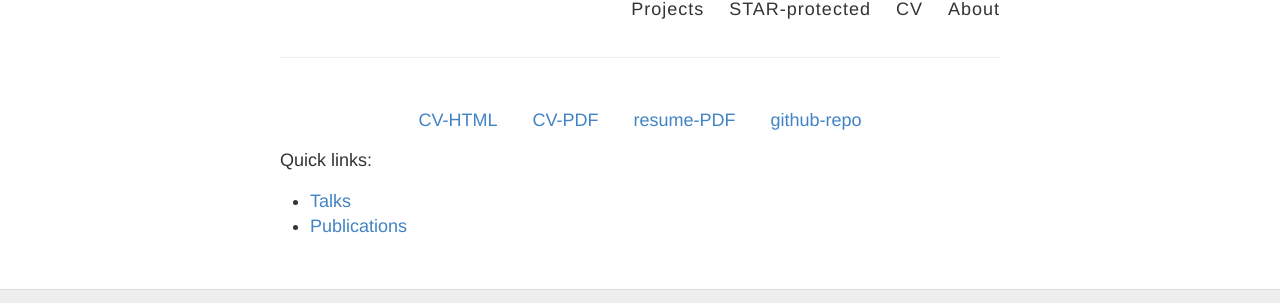
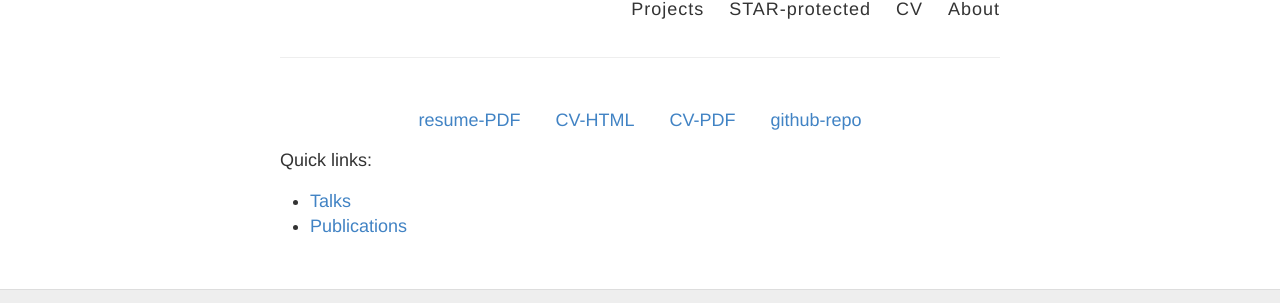
Before and after one commit to MustafaMustafa/MustafaMustafa.github.io, a Jekyll site: the page built from resume/index.md, in a window 1280 px wide. Shown: the part 126-429 px from the top of the page. Built offline with Jekyll 4.4.1, drawn with Linux system fonts in a browser that asks for light colours.

Commit message:
change order of cv links

```diff
--- a/resume/index.md
+++ b/resume/index.md
@@ -6,7 +6,7 @@ permalink: /resume/
 
 <!-- Below is a full curriculum vitae. You can also download a PDF version or a resume following the links below.  -->
 
->[CV-HTML](cv.html)&nbsp;&nbsp;&nbsp;&nbsp;&nbsp;&nbsp;&nbsp;[CV-PDF](mustafa_mustafa_cv.pdf)&nbsp;&nbsp;&nbsp;&nbsp;&nbsp;&nbsp;&nbsp;[resume-PDF](mustafa_mustafa_resume.pdf)&nbsp;&nbsp;&nbsp;&nbsp;&nbsp;&nbsp;&nbsp;[github-repo](https://github.com/MustafaMustafa/curriculum_vitae)
+>[resume-PDF](mustafa_mustafa_resume.pdf)&nbsp;&nbsp;&nbsp;&nbsp;&nbsp;&nbsp;&nbsp;[CV-HTML](cv.html)&nbsp;&nbsp;&nbsp;&nbsp;&nbsp;&nbsp;&nbsp;[CV-PDF](mustafa_mustafa_cv.pdf)&nbsp;&nbsp;&nbsp;&nbsp;&nbsp;&nbsp;&nbsp;[github-repo](https://github.com/MustafaMustafa/curriculum_vitae)
 
 Quick links:
 
```
